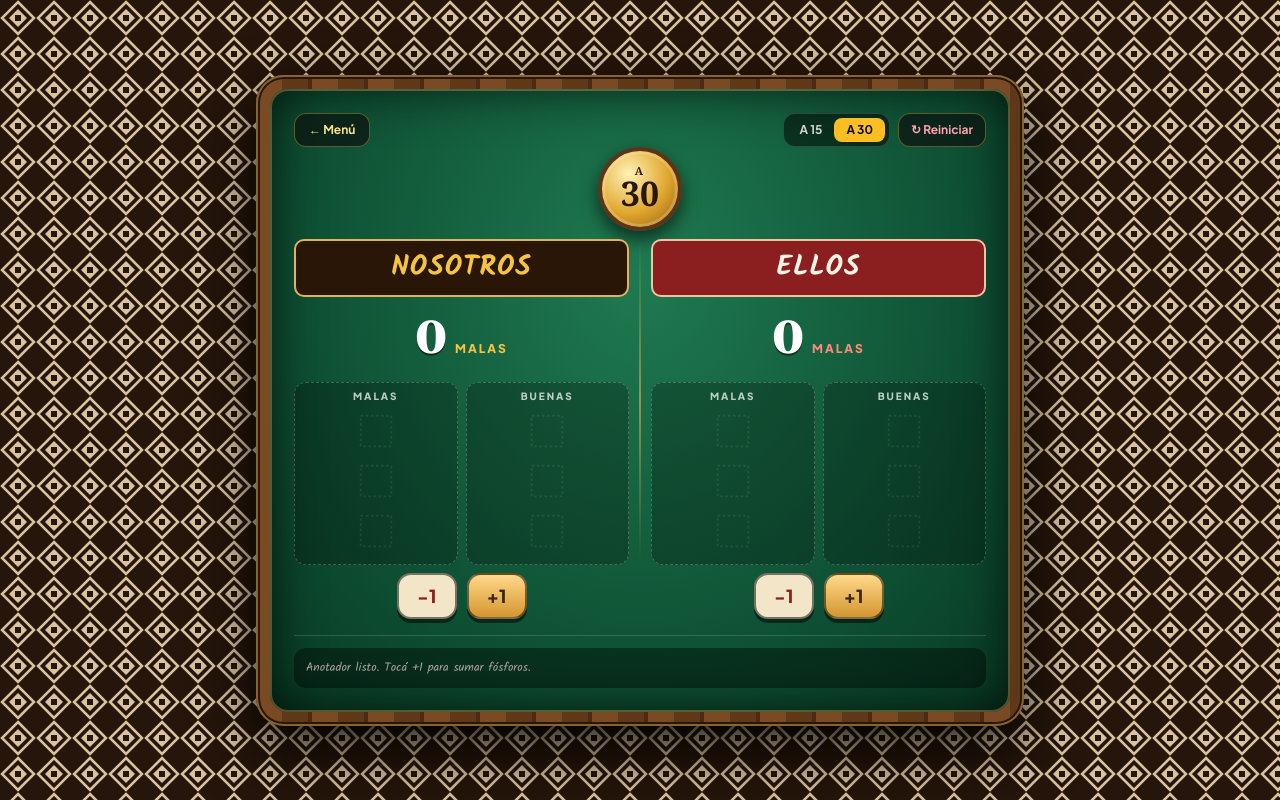
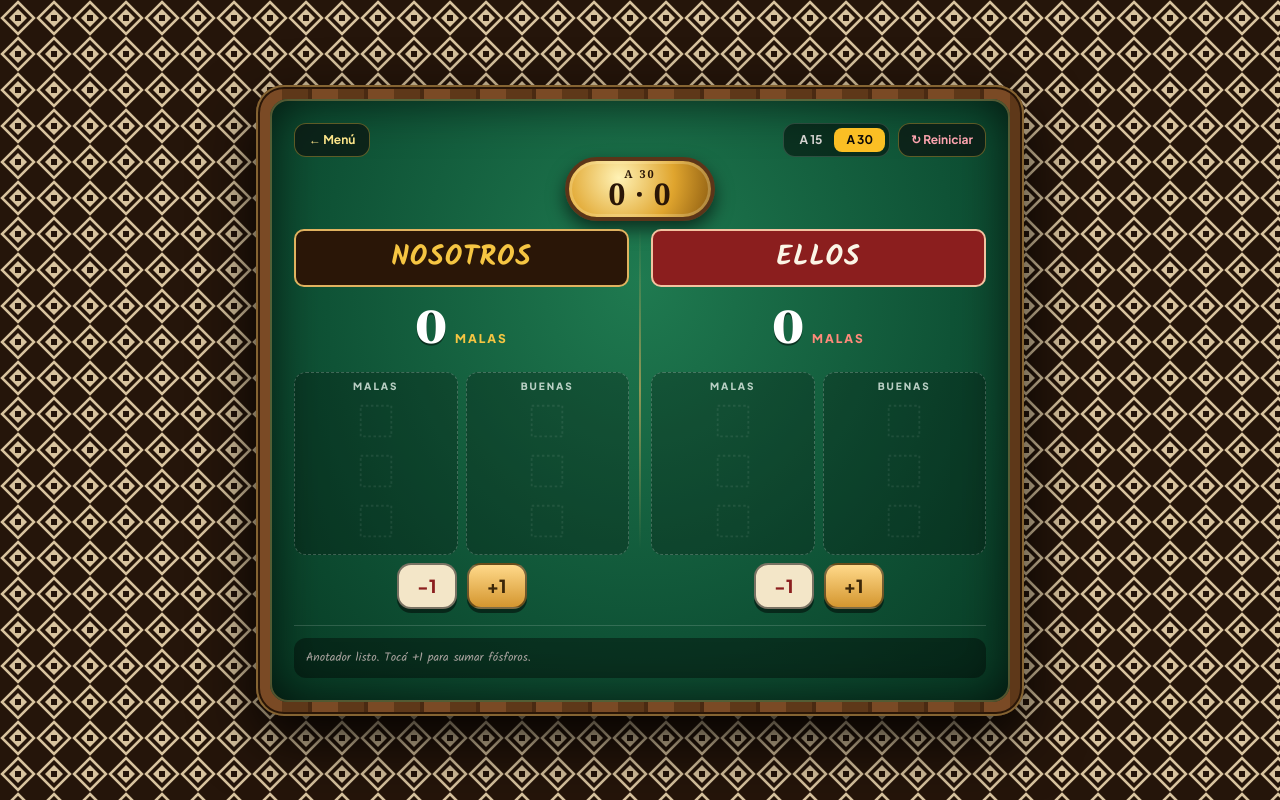
Before and after one commit to oliveraeliasemanuel08-a11y/truco, a plain HTML site: page index.html in a window 1280 px wide. Both pictures are taken after a click on the button "Anotador". Drawn offline with nearby package versions, Linux system fonts and the light colour scheme.

Commit message:
Anotador: insignia central con el puntaje de cada equipo
- La insignia central muestra "A 15" o "A 30" arriba y el puntaje de ambos equipos abajo (ej. 9 · 4).
- Se actualiza en cada +1 / −1 y al reiniciar.

Co-Authored-By: Claude Haiku 5.5 <noreply@anthropic.com>
Claude-Session: https://claude.ai/code/session_01HMLVreJ8h7QEN7cmhArzwK

```diff
--- a/index.html
+++ b/index.html
@@ -144,7 +144,7 @@
     }
     .scorer-badge-wrap { display: flex; justify-content: center; margin: -4px 0 8px; }
     .scorer-badge {
-      width: 84px; height: 84px; border-radius: 50%;
+      min-width: 150px; height: 64px; padding: 0 22px; border-radius: 999px;
       background: radial-gradient(circle at 35% 30%, #fff2b5, #e0a52e 55%, #8a5a10);
       border: 4px solid #5b3519;
       box-shadow: 0 8px 18px rgba(0,0,0,0.6), inset 0 0 0 3px rgba(255,243,192,0.25);
@@ -152,7 +152,7 @@
       color: #2a1607; font-family: Georgia, serif;
     }
     .scorer-badge-lbl { font-size: 11px; font-weight: 900; letter-spacing: 2px; line-height: 1; }
-    #scorerTargetBadge { font-size: 34px; font-weight: 900; line-height: 1.05; }
+    #scorerTargetBadge { font-size: 30px; font-weight: 900; line-height: 1; letter-spacing: 1px; }
     .scorer-cols { display: grid; grid-template-columns: 1fr 2px 1fr; gap: 10px; align-items: start; }
     .scorer-divider { background: linear-gradient(transparent, rgba(224,178,95,0.6), transparent); min-height: 320px; }
     .scorer-team { display: flex; flex-direction: column; align-items: center; gap: 8px; min-width: 0; }
@@ -497,9 +497,9 @@
         </div>
 
         <div class="scorer-badge-wrap">
-          <div class="scorer-badge" title="Puntos para ganar">
-            <span class="scorer-badge-lbl">A</span>
-            <span id="scorerTargetBadge">30</span>
+          <div class="scorer-badge" title="Puntaje de cada equipo y objetivo">
+            <span id="scorerTargetLbl" class="scorer-badge-lbl">A 30</span>
+            <span id="scorerTargetBadge">0 · 0</span>
           </div>
         </div>
 
@@ -1997,7 +1997,7 @@
       const nameB = $('scorerNameB').value.trim() || 'ELLOS';
       $('scorerPointsA').textContent = scorer.ptsA;
       $('scorerPointsB').textContent = scorer.ptsB;
-      const badge = $('scorerTargetBadge'); if (badge) badge.textContent = scorer.target;
+      const badge = $('scorerTargetBadge'); if (badge) badge.textContent = scorer.ptsA + ' · ' + scorer.ptsB; const badgeLbl = $('scorerTargetLbl'); if (badgeLbl) badgeLbl.textContent = 'A ' + scorer.target;
       $('scorerZoneA').textContent = scorer.ptsA <= 15 ? 'Malas' : 'Buenas';
       $('scorerZoneB').textContent = scorer.ptsB <= 15 ? 'Malas' : 'Buenas';
 
```
